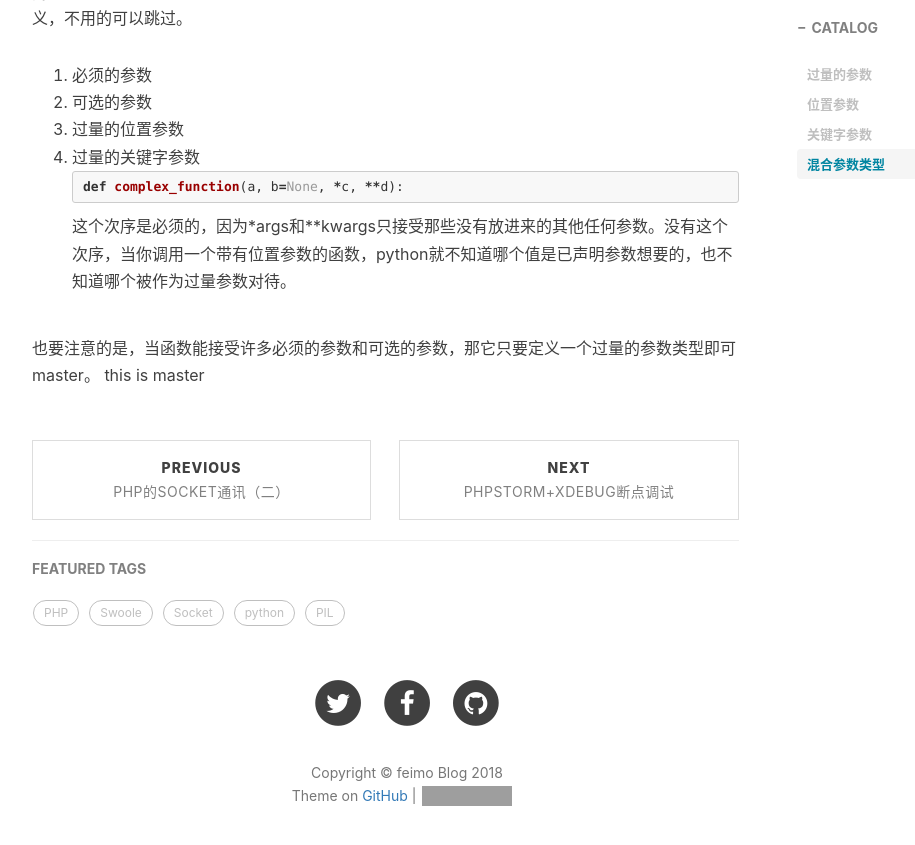
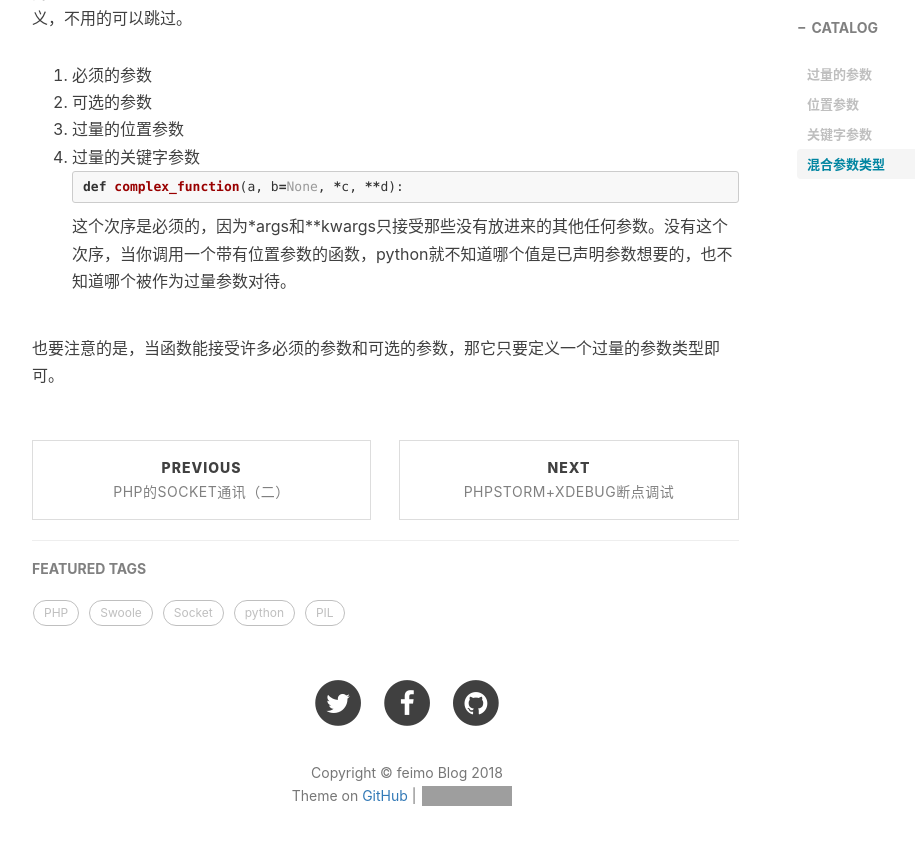
Before and after one commit to feimoc/feimoc.github.io, a Jekyll site: the page built from _posts/2017-1-4-python学习之路——参数知识.md, in a window 1280 px wide and 900 px high, scrolled down 1806 px. Shown: the top 845 px of the window, without its empty margins (233-1148 px from the left). Built offline with Jekyll 4.4.1, drawn with Linux system fonts in a browser that asks for light colours; nearby versions of some CDN libraries; comment, search, counter and statistics services are not loaded; grey boxes are pictures that could not be loaded.

Commit message:
update master change

````diff
--- a/_posts/2017-1-4-python学习之路——参数知识.md
+++ b/_posts/2017-1-4-python学习之路——参数知识.md
@@ -54,5 +54,4 @@ def complex_function(a, b=None, *c, **d):
 ```
 这个次序是必须的，因为*args和**kwargs只接受那些没有放进来的其他任何参数。没有这个次序，当你调用一个带有位置参数的函数，python就不知道哪个值是已声明参数想要的，也不知道哪个被作为过量参数对待。
 
-也要注意的是，当函数能接受许多必须的参数和可选的参数，那它只要定义一个过量的参数类型即可master。
-this is master
+也要注意的是，当函数能接受许多必须的参数和可选的参数，那它只要定义一个过量的参数类型即可。
````
